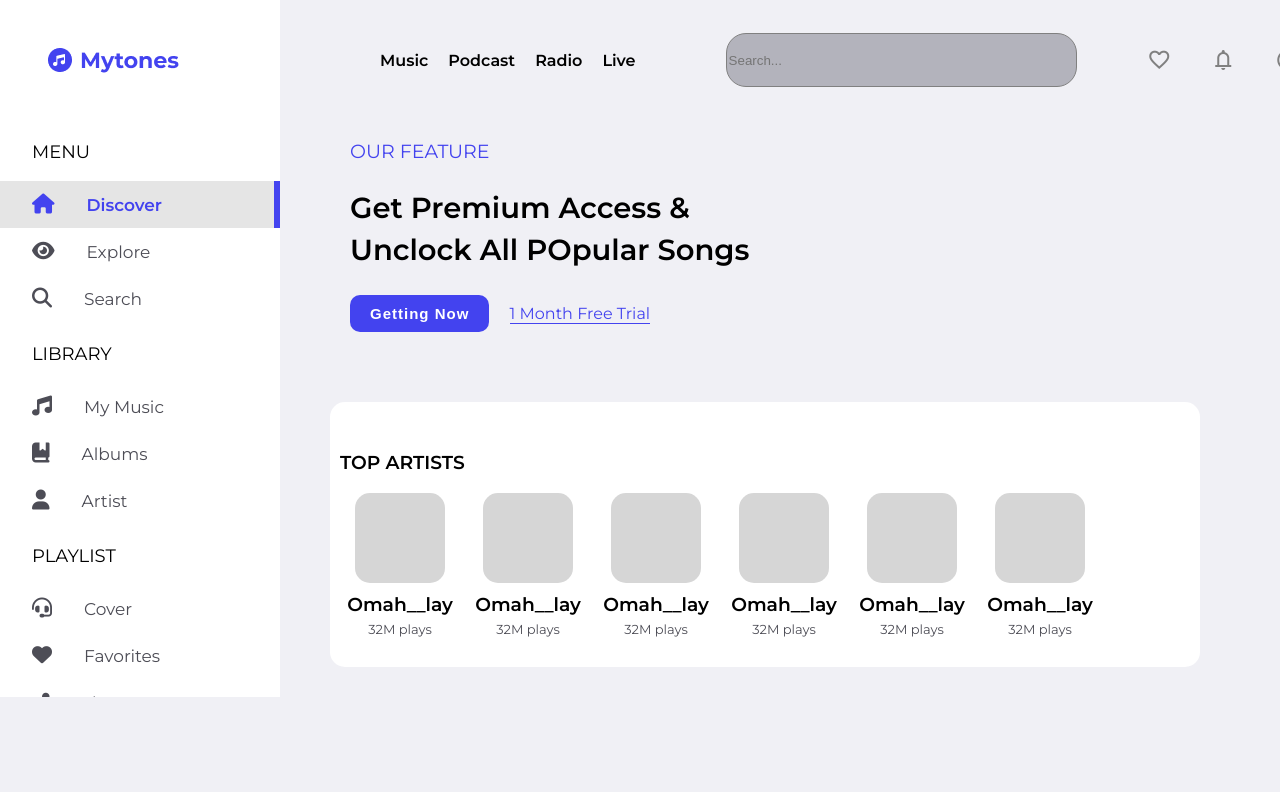
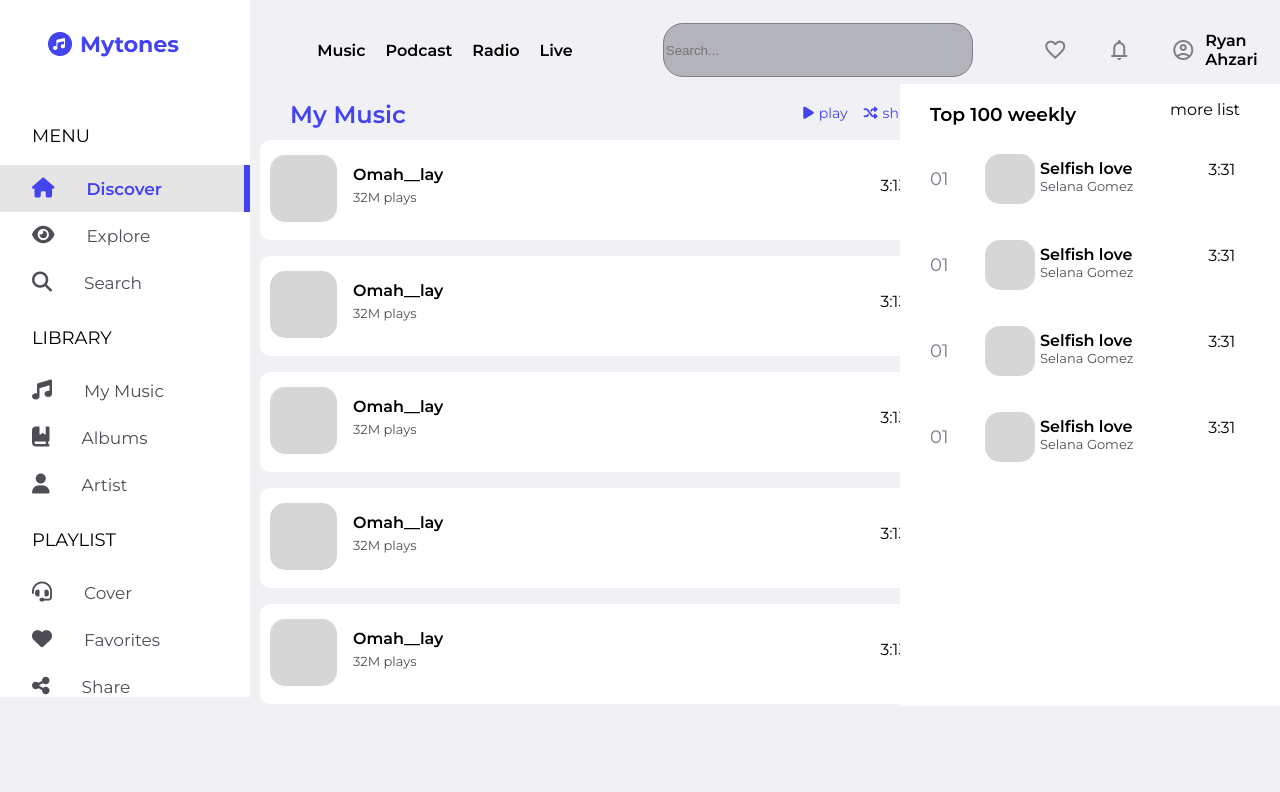
Before and after one commit to okhot/mymusic, a React (Create React App) app: page / in a window 1280 px wide. Shown: the top 792 px of the page. Built offline with nearby package versions, Linux system fonts and the light colour scheme.

Commit message:
changed home page

```diff
--- a/src/App.js
+++ b/src/App.js
@@ -6,12 +6,14 @@ import SideBar from './Components/sidebar/SideBar';
 import Login from './Components/screens/auths/Login';
 import NavBar from './Components/NavBar/NavBar';
 import Home from './Components/Home/Home';
+import RightSideBar from './Components/RightSideBar/RightSideBar';
 function App() {
   return (
    <Router>
     <NavBar />
     <SideBar />
     <Home/>
+    <RightSideBar />
    </Router>
   );
 }
--- a/src/Components/Home/Home.css
+++ b/src/Components/Home/Home.css
@@ -1,16 +1,82 @@
 .home
 {
-    margin: 70px 0px 0px 330px;
+    width: 700px;
+    margin: 90px 0px 0px 260px;
+}
+.home__header
+{
+    display: flex;
+    padding: 0px 30px;
+    justify-content: space-between;
+    color: #4343EF;
+    height: 50px;
+}
+.home__title
+{
+    font-size: 24px;
+    line-height: 50px;
+    margin: 0px;
+}
+.home__functions
+{
+    display: flex;
+    gap: 1rem;
+    font-size: 14px;
+}
+.home__functions i
+{
+    margin-right: 5px;
 }
 .top-artist
 {
     background-color: white;
-    padding: 30px 10px;
+    padding: 10px 10px;
     border-radius: 15px;
-    width: 850px;
 }
 .top-artist__boxs
 {
     display: flex;
+    margin: 0px auto;
     flex-wrap: wrap;
 }
+
+.groups
+{
+    display: flex;
+    margin-top: 1.4rem;
+    justify-content: space-between;
+}
+.collections,
+.genre
+{
+    width: 320px;
+    padding: 0px 10px;
+    border-radius: 15px;
+    background: white;
+}
+.genre
+{
+    height: fit-content;
+}
+.genre span
+{
+    font-size: 15px;
+    padding: 13px 10px;
+    border-radius: 15px;
+    background-color:#D6D6D6
+}
+.collection__items,
+.genre__items
+{
+    display: flex;
+    flex-wrap: wrap;
+    gap: 0.5rem;
+}
+.collection__item-box
+{
+    height: 90px;
+    width: 90px;
+    background-color: #D6D6D6;
+    border-radius: 15px;
+    position: relative;
+}
--- a/src/Components/Home/Home.js
+++ b/src/Components/Home/Home.js
@@ -6,19 +6,20 @@ import MusicBox from '../musicBox/MusicBox'
 function Home() {
   return (
     <div className='home'>
+        <div className='home__header'>
+          <h3 className='home__title'>My Music</h3>
+          <div className='home__functions'>
+            <p><i class="fa-solid fa-play"></i>play</p>
+            <p><i class="fa-solid fa-shuffle"></i>shuffle</p>
+          </div>
+        </div>
+        <MusicBox />
+        <MusicBox />
+        <MusicBox />
+        <MusicBox />
+        <MusicBox />
         <Feature/>
-        <div className='top-artist'>
-          <h3>TOP ARTISTS</h3>
-          <div className='top-artist__boxs'>
-            <MusicBox />
-            <MusicBox />
-            <MusicBox />
-            <MusicBox />
-            <MusicBox />
-            <MusicBox />
-          </div>
 
-        </div>
     </div>
   )
 }
--- a/src/Components/Home/HomeBox1/Feature.css
+++ b/src/Components/Home/HomeBox1/Feature.css
@@ -1,7 +1,7 @@
 .feature
 {
     margin-right: 20px;
-    padding: 70px 20px;
+    padding: 70px 20px 40px 20px;
     background:
 }
 .feature__title
--- /dev/null
+++ b/src/Components/Music/Music.css
@@ -0,0 +1,39 @@
+.music
+{
+    display: flex;
+    gap: 0.3rem;
+    margin-bottom: 1rem;
+    height: 70px;
+}
+.music__position
+{
+    padding-right: 2rem;
+    font-size: 18px;
+    color: #787887;
+    line-height: 35px;
+}
+.music__info
+{
+    margin-right: 70px;
+    margin-top: 15px;
+}
+.music__title
+{
+    margin: 0px;
+    font-size: 16px;
+    font-weight: 600;
+}
+.music__artist
+{
+    color: hsl(240, 6%, 32%);
+    margin: 0;
+    font-size: 13px;
+}
+.music__img
+{
+    height: 50px;
+    width: 50px;
+    background-color: #D6D6D6;
+    border-radius: 15px;
+    margin-top: 10px;
+}
--- /dev/null
+++ b/src/Components/Music/Music.js
@@ -0,0 +1,19 @@
+import React from "react";
+import './Music.css'
+
+function Music (){
+    return(
+        <div className='music'>
+            <p className='music__position'>01</p>
+            <div className='music__img'>
+
+            </div>
+            <div className='music__info'>
+                <h3 className='music__title'>Selfish love</h3>
+                <p className='music__artist'>Selana Gomez </p>
+            </div>
+            <p className='music__duration'>3:31</p>
+        </div>
+    )
+}
+export default Music
--- a/src/Components/NavBar/NavBar.css
+++ b/src/Components/NavBar/NavBar.css
@@ -1,15 +1,16 @@
 .navbar{
     list-style-type: none;
-    margin: 20px;
-    padding-left: 350px;
+    padding: 10px 0px;
+    padding-left: 70px;
     overflow: hidden;
     display: flex;
     justify-self: flex-end;
     align-items: center;
     top: 0;
-    width: 80%;
+    width: 76%;
     position: fixed;
-
+    right: 0;
+    background-color: #F0F0F5;
     height: 10%;
 
 }
--- /dev/null
+++ b/src/Components/RightSideBar/RightSideBar.css
@@ -0,0 +1,20 @@
+.right-side-bar
+{
+    position: fixed;
+    right: 0;
+    top: 84px;
+    z-index: 1111;
+    width: 380px;
+    height: 622px;
+    background-color: white
+}
+.top-weekly
+{
+    padding-left: 30px;
+}
+.top-weekly .header
+{
+    display: flex;
+    justify-content: space-between;
+    padding-right: 40px
+}
--- /dev/null
+++ b/src/Components/RightSideBar/RightSideBar.js
@@ -0,0 +1,23 @@
+import React from "react";
+import Music from "../Music/Music";
+import './RightSideBar.css'
+
+function RightSideBar (){
+    return (
+        <div className='right-side-bar'>
+            <div className='top-weekly'>
+                <div className='header'>
+                    <h3>Top 100 weekly</h3>
+                    <p>more list</p>
+                </div>
+                <Music />
+                <Music />
+                <Music />
+                <Music />
+            </div>
+
+        </div>
+    )
+}
+
+export default RightSideBar
--- a/src/Components/musicBox/MusicBox.css
+++ b/src/Components/musicBox/MusicBox.css
@@ -1,22 +1,45 @@
 .music-box
 {
-    width: 120px;
-    text-align: center;
-    margin-right: 0.5rem;
+    height: 80px;
+    background-color: white;
+    border-radius: 10px;
+    padding: 10px;
+    display: flex;
+    justify-content: space-between;
+    margin-right: 0.1rem;
+    margin-bottom: 1rem;
+}
+.music-box__content,
+.music-box__icons
+{
+    display: flex;
+    gap: 1rem;
+
+}
+.music-box__icons
+{
+    line-height: 40px
+}
+.music-box__icons i
+{
+    line-height: 76px;
+    font-size: 25px;
+    color: #787887
 }
 .music-box__img-box
 {
-    height: 90px;
-    width: 90px;
+    height: 67px;
+    width: 67px;
+    margin-top: 5px;
     background-color: #D6D6D6;
-    margin: 0px auto;
     border-radius: 15px;
-    margin-bottom: 10px;
+
 }
 .music-box__artist-name
 {
     margin: 0;
-    margin-bottom: 5px
+    margin-bottom: 5px;
+    font-size: 16px;
 }
 .music-box__views
 {
--- a/src/Components/musicBox/MusicBox.js
+++ b/src/Components/musicBox/MusicBox.js
@@ -4,11 +4,19 @@ import './MusicBox.css'
 function MusicBox() {
   return (
     <div className='music-box'>
-        <div className='music-box__img-box'>
+        <div className='music-box__content'>
+          <div className='music-box__img-box'>
 
+          </div>
+          <div className='music__info'>
+            <h3 className='music-box__artist-name'>Omah__lay</h3>
+            <p className='music-box__views'>32M plays</p>
+          </div>
         </div>
-        <h3 className='music-box__artist-name'>Omah__lay</h3>
-        <p className='music-box__views'>32M plays</p>
+        <div className='music-box__icons'>
+          <p className='music-duration'>3:13</p>
+          <i class="fa-solid fa-heart"></i>
+        </div>
     </div>
   )
 }
--- a/src/Components/sidebar/SideBar.css
+++ b/src/Components/sidebar/SideBar.css
@@ -1,7 +1,7 @@
 .side-bar
 {
     position: fixed;
-    width: 280px;
+    width: 250px;
     top: 0px;
     overflow: scroll;
     height: 697px;
@@ -10,10 +10,9 @@
 }
 .side-bar .logo
 {
-    margin-top: 3rem;
+    margin-top: 2rem;
     margin-left: 3rem;
     margin-bottom: 4rem;
-
 }
 .side-bar::-webkit-scrollbar
 {
```
